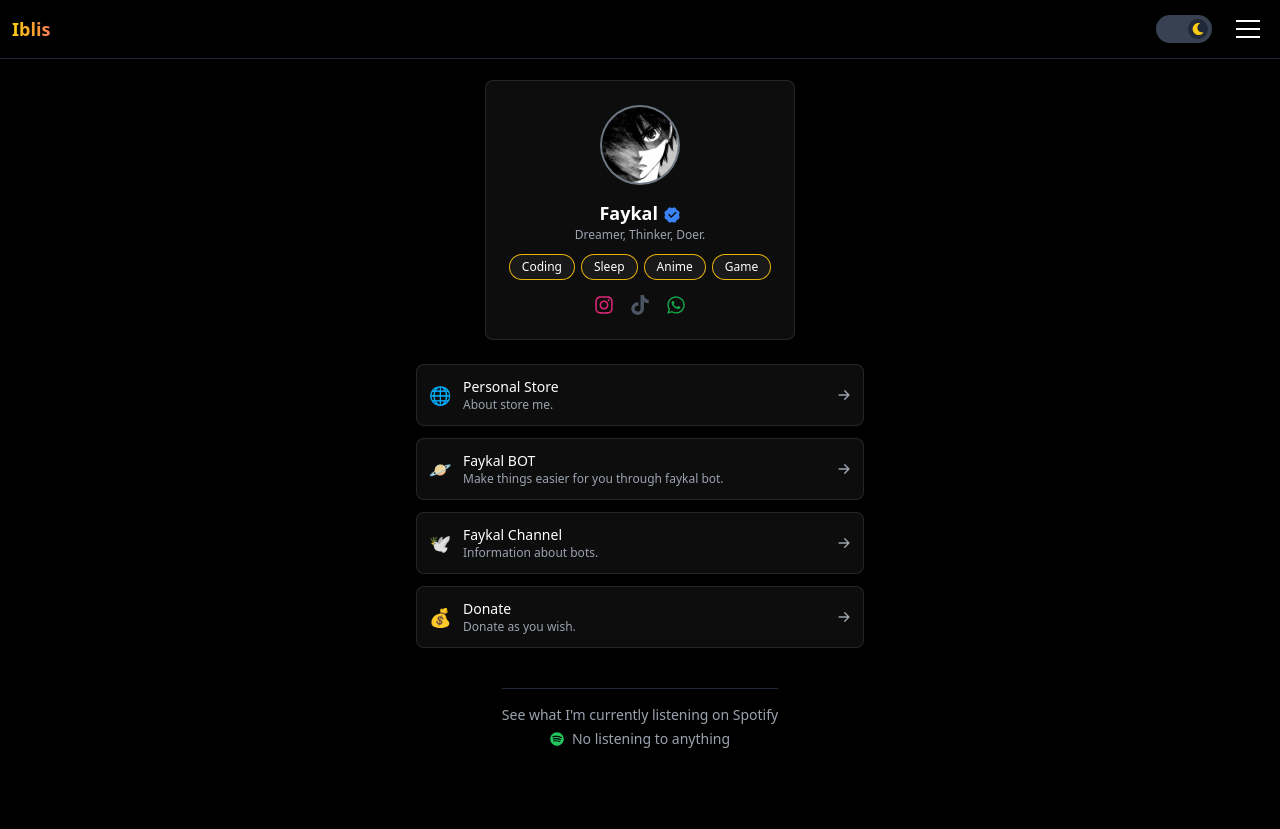
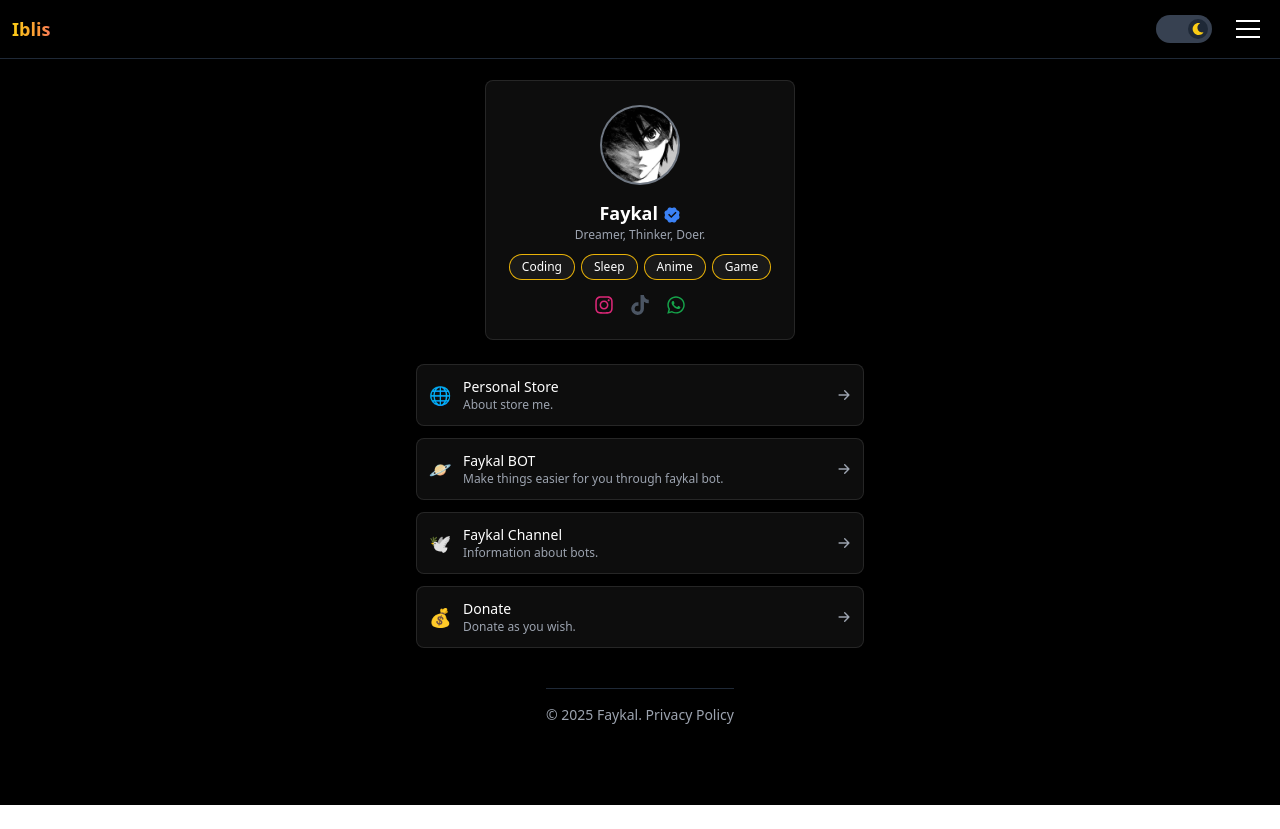
Before and after one commit to faykal/biolink, a React (Vite) app: page / in a window 1280 px wide. After the commit the page ends 805 px from the top, so only its background shows below. Built offline with nearby package versions, Linux system fonts and the light colour scheme.

Commit message:
Update Footer

```diff
--- a/src/components/Footer.jsx
+++ b/src/components/Footer.jsx
@@ -1,15 +1,11 @@
-
 import React from "react";
-import { FaSpotify } from "react-icons/fa";
 
 const Footer = () => {
   return (
     <footer className="text-center mt-6 text-sm text-gray-400">
       <hr className="h-px bg-gray-800 my-4 border-0" />
-      <p>See what I'm currently listening on Spotify</p>
       <div className="flex justify-center items-center gap-2 mt-1">
-        <FaSpotify className="text-green-500" />
-        <p>No listening to anything</p>
+      <p>© 2025 Faykal. <a href="https://whatsapp.com/channel/0029Vax4ADpI1rcZh3aveq1e">Privacy Policy</a></p>
       </div>
     </footer>
   );
```
